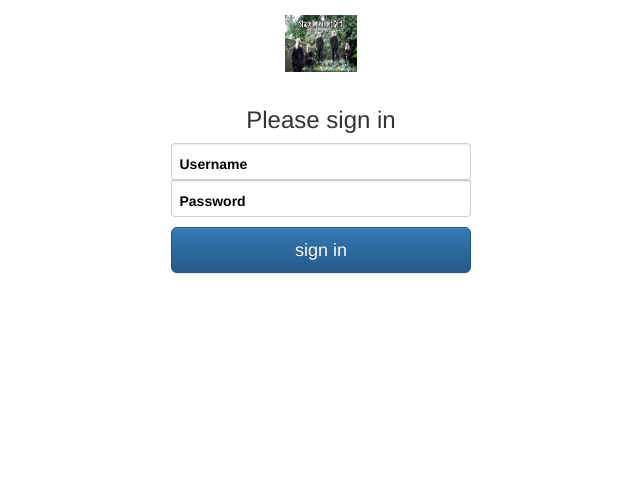
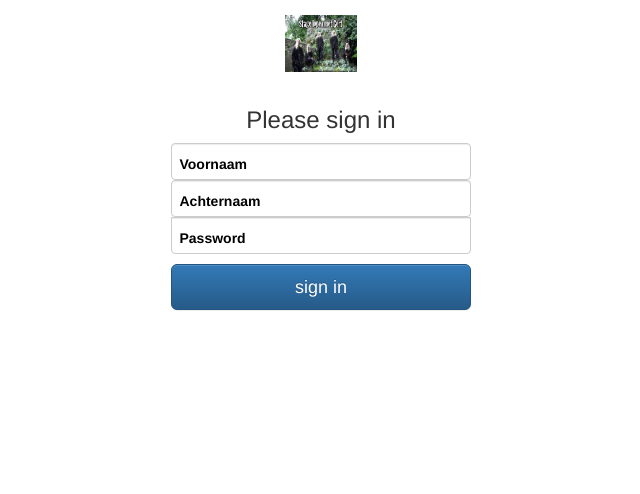
Before and after one commit to KickingAnimal/webtech-pagina, a Flask app: page /login in a window 1280 px wide. Shown: the part 60-554 px from the top of the page, without its empty margins (319-959 px from the left). Run offline with Flask 2, Linux system fonts and the light colour scheme; some libraries are stand-ins or nearby versions.

Commit message:
new database and login try

```diff
--- a/app.py
+++ b/app.py
@@ -16,8 +16,8 @@ app.secret_key = "secret"
 
 @app.route('/')
 def home():
-    if 'username' in session:
-        return render_template('home.html', loggedInUser=session['username'])
+    if 'voornaam' in session:
+        return render_template('home.html', loggedInUser=session['voornaam'])
     else:
         return render_template('home.html', loggedInUser="niet ingelogd")
 
@@ -28,21 +28,27 @@ def login():
 @app.route('/app/login', methods=['POST'])
 def login_user():
     # Get the form data
-    username = request.form['username']
+    voornaam = request.form['voornaam']
+    achternaam = request.form['achternaam']
     password = request.form['password']
 
     # Check if the username exists
-    user_id = do_database(f"SELECT COUNT(id) FROM users WHERE username = '{username}'")
+    user_id = do_database(f"SELECT COUNT(student_ID) FROM student WHERE voornaam = '{voornaam}'")
+    if user_id[0][0] == 0:
+        return render_template('login.html', uMessage=" does not exist", pwMessage=" is incorrect", uLabelKleur="red", pwLabelKleur="red")
+
+    # Check if the username exists
+    user_id = do_database(f"SELECT COUNT(student_ID) FROM student WHERE achternaam = '{achternaam}'")
     if user_id[0][0] == 0:
         return render_template('login.html', uMessage=" does not exist", pwMessage=" is incorrect", uLabelKleur="red", pwLabelKleur="red")
 
     # Check if the password is correct
-    user_password = do_database(f"SELECT password FROM users WHERE username = '{username}'")
+    user_password = do_database(f"SELECT password FROM student WHERE voornaam = '{voornaam}' AND achternaam = '{achternaam}'")
     if not bcrypt.check_password_hash(user_password[0][0], password):
         return render_template('login.html', pwMessage=" is incorrect", pwLabelKleur="red")
 
     # If the username and password are correct, log the user in and set the session
-    session['username'] = username
+    session['voornaam'] = voornaam
 
     # Return user to home page
     return redirect('/')
@@ -50,9 +56,9 @@ def login_user():
 @app.route('/logout')
 def logout():
     # Check if the user is logged in
-    if 'username' in session:
+    if 'voornaam' in session:
         # Remove the username from the session
-        session.pop('username', None)
+        session.pop('voornaam', None)
     return redirect('/')
 
 @app.route('/register')
@@ -62,11 +68,18 @@ def register():
 @app.route('/app/register', methods=['POST'])
 def register_user():
     # Get the form data
-    username = request.form['username']
+    student_ID = request.form['student_ID']
+    voornaam = request.form['voornaam']
+    achternaam = request.form['achternaam']
     password = request.form['password']
 
-    # Check if the username already exists
-    user_id = do_database(f"SELECT COUNT(id) FROM users WHERE username = '{username}'")
+    # Check if the first name already exists
+    user_id = do_database(f"SELECT COUNT(student_ID) FROM student WHERE voornaam = '{voornaam}'")
+    if user_id[0][0] != 0:
+        return render_template('register.html', uMessage=" already exists", uLabelKleur="red")
+
+    # Check if the last name already exists
+    user_id = do_database(f"SELECT COUNT(student_ID) FROM student WHERE achternaam = '{achternaam}'")
     if user_id[0][0] != 0:
         return render_template('register.html', uMessage=" already exists", uLabelKleur="red")
 
@@ -74,10 +87,10 @@ def register_user():
     hashed_password = bcrypt.generate_password_hash(password).decode('utf-8')
 
     # Add the user to the database
-    do_database(f"INSERT INTO users (username, password) VALUES ('{username}', '{hashed_password}')")
+    do_database(f"INSERT INTO student (voornaam, achternaam, password, student_ID) VALUES ('{voornaam}','{achternaam}' '{hashed_password}' '{student_ID}')")
 
     # Log the user in
-    session['username'] = username
+    session['voornaam'] = voornaam
 
     # Redirect to the home page
     return redirect('/')
--- a/templates/login.html
+++ b/templates/login.html
@@ -8,8 +8,12 @@
       <h1 class="h3 mb-3 fw-normal">Please sign in</h1>
 
       <div class="form-floating">
-        <input type="text" class="form-control" id="username" name="username" placeholder="Username">
-        <label for="username" style="color: {{uLabelKleur}};">Username {{uMessage}}</label>
+        <input type="text" class="form-control" id="voornaam" name="voornaam" placeholder="Voornaam">
+        <label for="voornaam" style="color: {{uLabelKleur}};">Voornaam {{uMessage}}</label>
+      </div>
+      <div class="form-floating">
+        <input type="text" class="form-control" id="achternaam" name="achternaam" placeholder="Achternaam">
+        <label for="achternaam" style="color: {{uLabelKleur}};">Achternaam {{uMessage}}</label>
       </div>
       <div class="form-floating">
         <input type="password" class="form-control" id="password" name="password" placeholder="Password">
```
Also changed, not shown: templates/register.html (+10 -2 lines), database-og.db (added), database.db.
